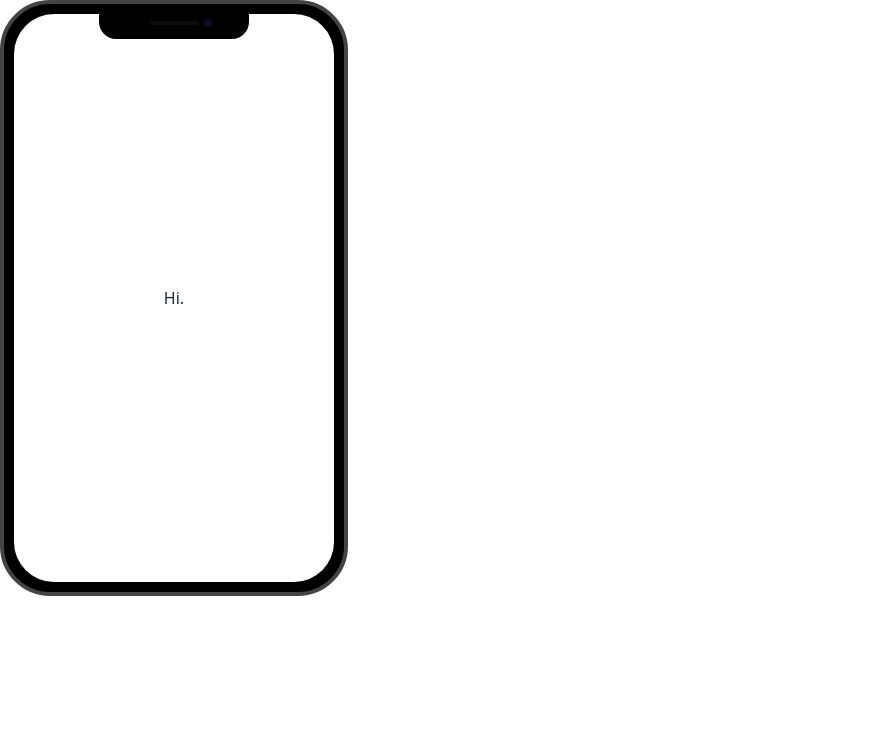
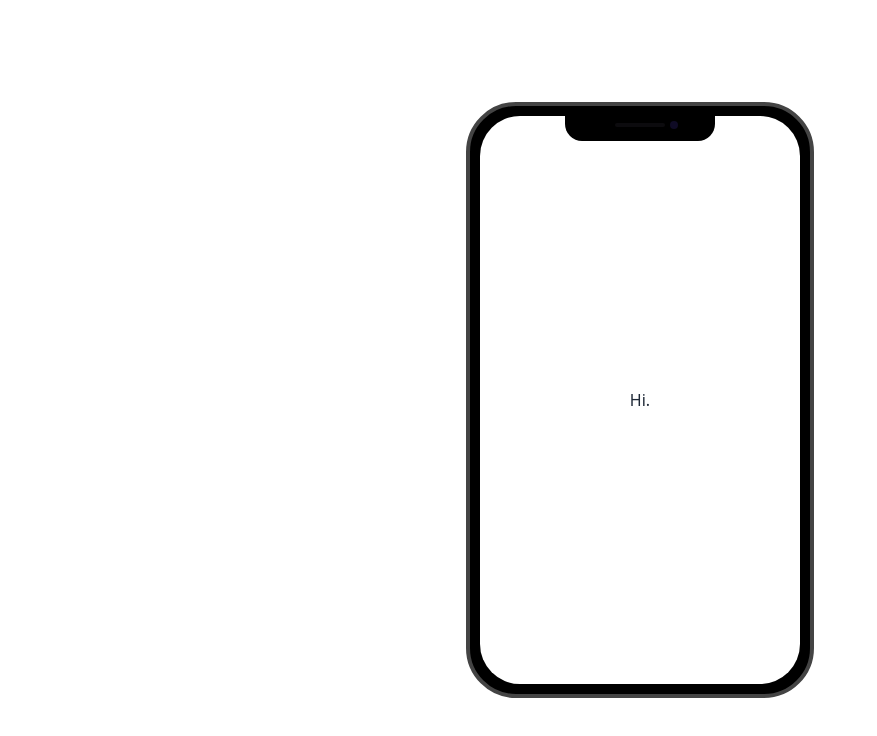
Before and after one commit to glyfo/mcv-grayscale, a Vue app: page / in a window 1280 px wide. Shown: the top 736 px of the page, without its empty margins (0-877 px from the left). Built offline with nearby package versions, Linux system fonts and the light colour scheme.

Commit message:
update center desktop

```diff
--- a/src/views/DesktopView.vue
+++ b/src/views/DesktopView.vue
@@ -1,4 +1,5 @@
 <template>
+  <div class="h-screen flex flex-col  justify-center items-center">
     <div class="mockup-phone">
       <div class="camera"></div>
          <div class="display">
@@ -7,4 +8,5 @@
            </div>
       </div>
     </div>
+</div>
 </template>
```
Lines whose indentation alone changed are shown as unchanged.
